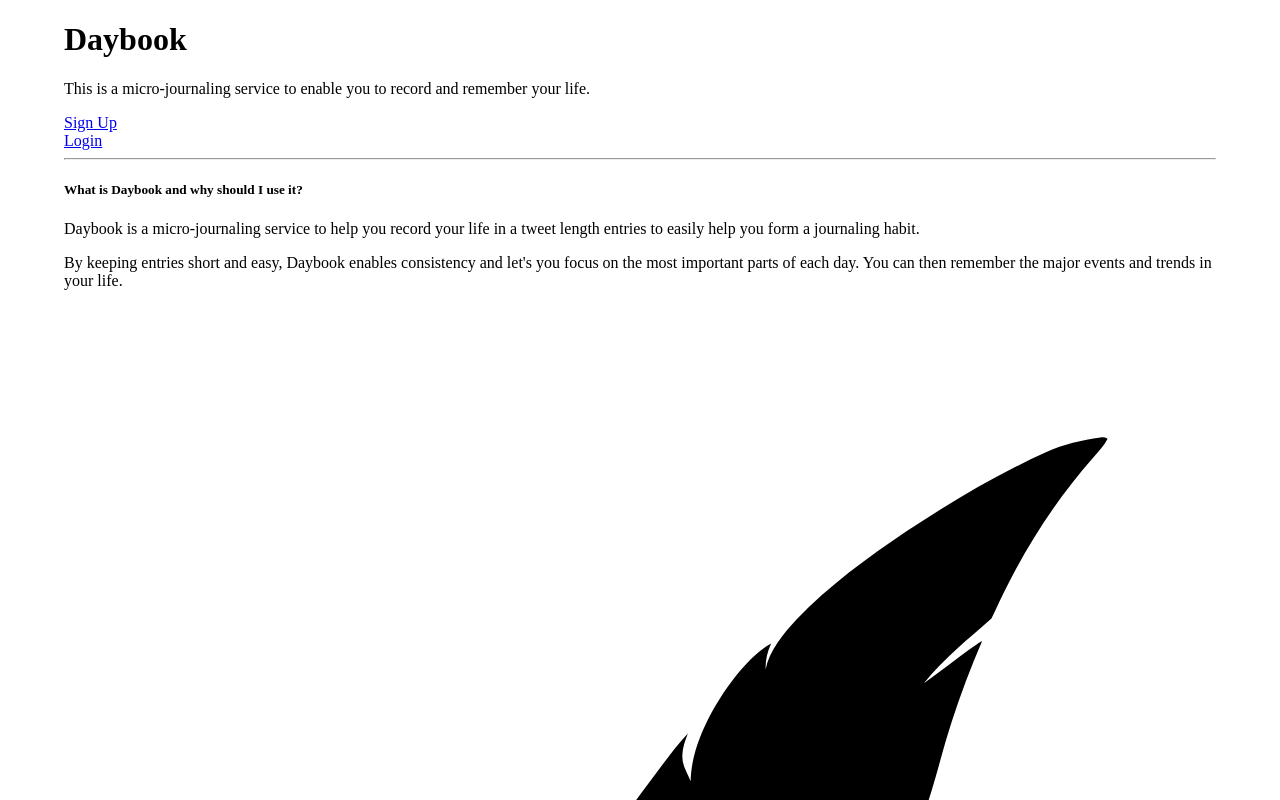
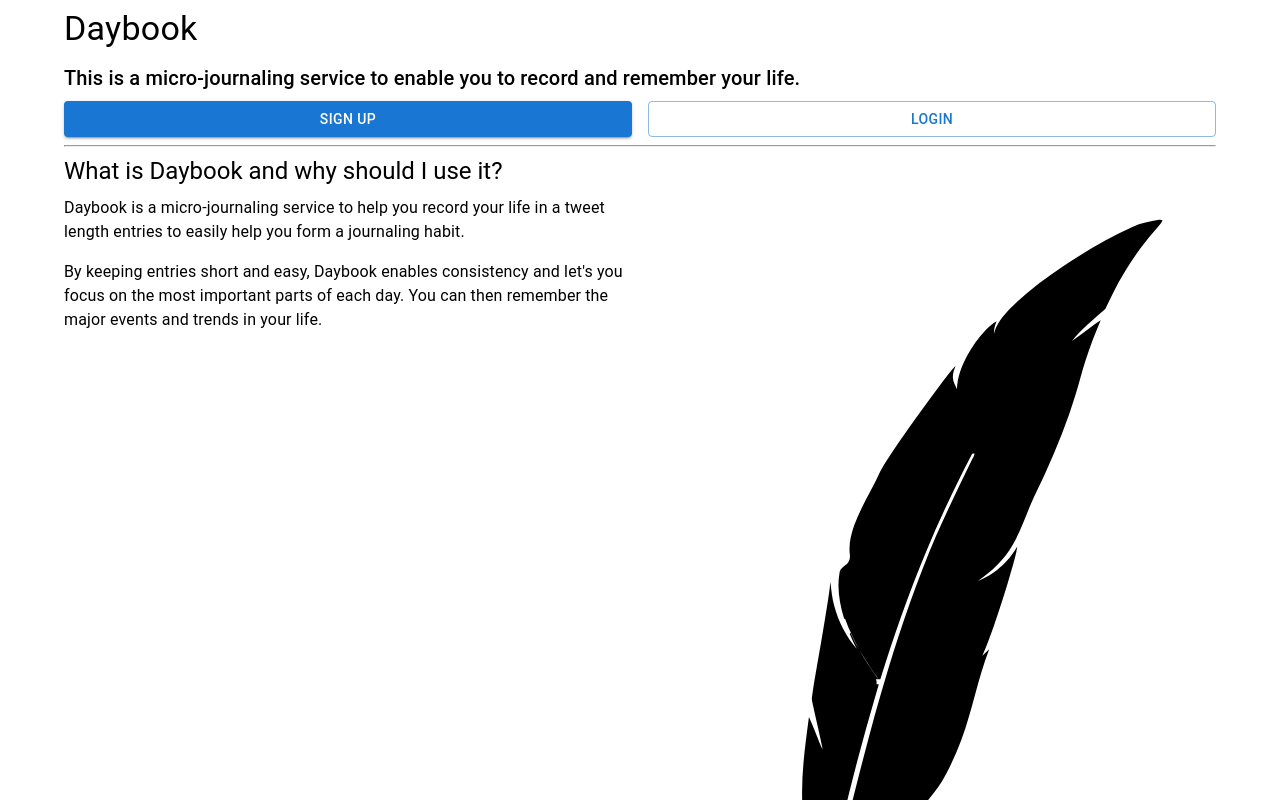
Before and after one commit to nelsontodd/Lazy-AI, a React (Create React App) app in the folder client/: page / in a window 1280 px wide. Shown: the top 800 px of the page. Built offline with nearby package versions, Linux system fonts and the light colour scheme.

Commit message:
Replacing the landing page with material ui

```diff
--- a/client/src/components/Landing.jsx
+++ b/client/src/components/Landing.jsx
@@ -1,57 +1,68 @@
 import React from "react";
+import Container from "@mui/material/Container";
+import Grid from "@mui/material/Grid";
+import Typography from "@mui/material/Typography";
+import Button from "@mui/material/Button";
+import { Link as RouterLink } from "react-router-dom";
 
-import Container from '@mui/material/Container';
-
-import quill from "../img/quill.svg"
-
+import quill from "../img/quill.svg";
 
 const Landing = () => {
   return (
     <Container>
-      <h1 className="title">Daybook</h1>
+      <Typography variant="h4" gutterBottom>
+        Daybook
+      </Typography>
 
-      <p className="lead">
-        This is a micro-journaling service to enable you to
-        record and remember your life.
-      </p>
+      <Typography variant="h6" gutterBottom>
+        This is a micro-journaling service to enable you to record and remember
+        your life.
+      </Typography>
 
-      <div className="row">
-        <div className="six columns">
-          <a className="button button-primary u-full-width" href="/signup">
+      <Grid container spacing={2}>
+        <Grid item xs={6}>
+          <Button
+            component={RouterLink}
+            to="/signup"
+            variant="contained"
+            color="primary"
+            fullWidth
+          >
             Sign Up
-          </a>
-        </div>
-        <div className="six columns">
-          <a className="button u-full-width" href="/login">
+          </Button>
+        </Grid>
+        <Grid item xs={6}>
+          <Button component={RouterLink} to="/login" variant="outlined" fullWidth>
             Login
-          </a>
-        </div>
-      </div>
+          </Button>
+        </Grid>
+      </Grid>
 
-      <hr/>
+      <hr />
 
-      <div className="row">
-        <div className="six columns">
-          <h5>What is Daybook and why should I use it?</h5>
-          <p>
-            Daybook is a micro-journaling service to help you
-            record your life in a tweet length entries to easily
-            help you form a journaling habit.
-          </p>
+      <Grid container spacing={2}>
+        <Grid item md={6}>
+          <Typography variant="h5" gutterBottom>
+            What is Daybook and why should I use it?
+          </Typography>
+          <Typography paragraph>
+            Daybook is a micro-journaling service to help you record your life
+            in a tweet length entries to easily help you form a journaling
+            habit.
+          </Typography>
 
-          <p>
-            By keeping entries short and easy, Daybook enables
-            consistency and let's you focus on the most important
-            parts of each day. You can then remember the major
-            events and trends in your life.
-          </p>
-        </div>
-        <div className="six columns">
-          <img src={quill} className="img-height" alt="quill"/>
-        </div>
-      </div>
+          <Typography paragraph>
+            By keeping entries short and easy, Daybook enables consistency and
+            let's you focus on the most important parts of each day. You can
+            then remember the major events and trends in your life.
+          </Typography>
+        </Grid>
+        <Grid item md={6}>
+          <img src={quill} className="img-height" alt="quill" />
+        </Grid>
+      </Grid>
     </Container>
   );
-}
+};
 
 export default Landing;
```
